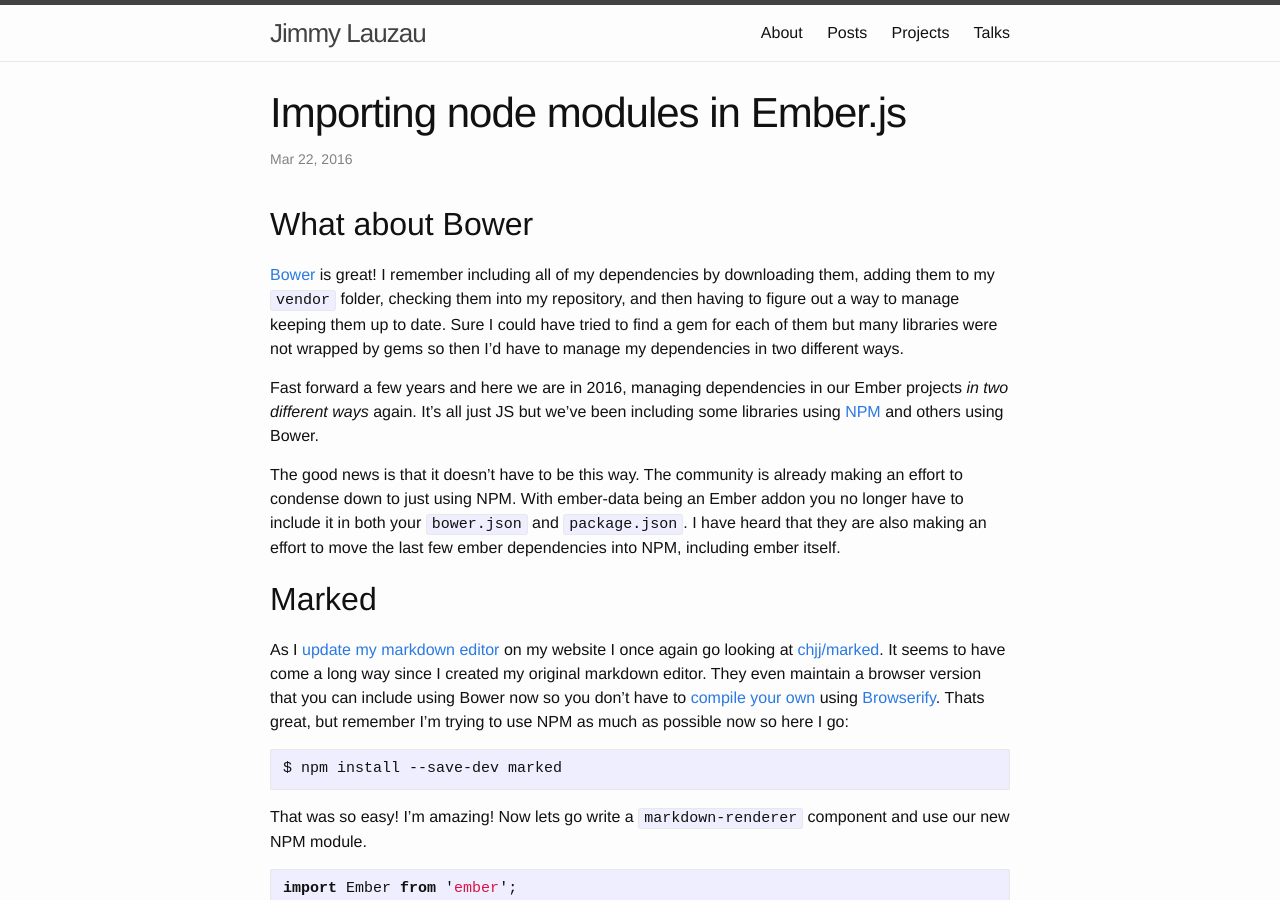
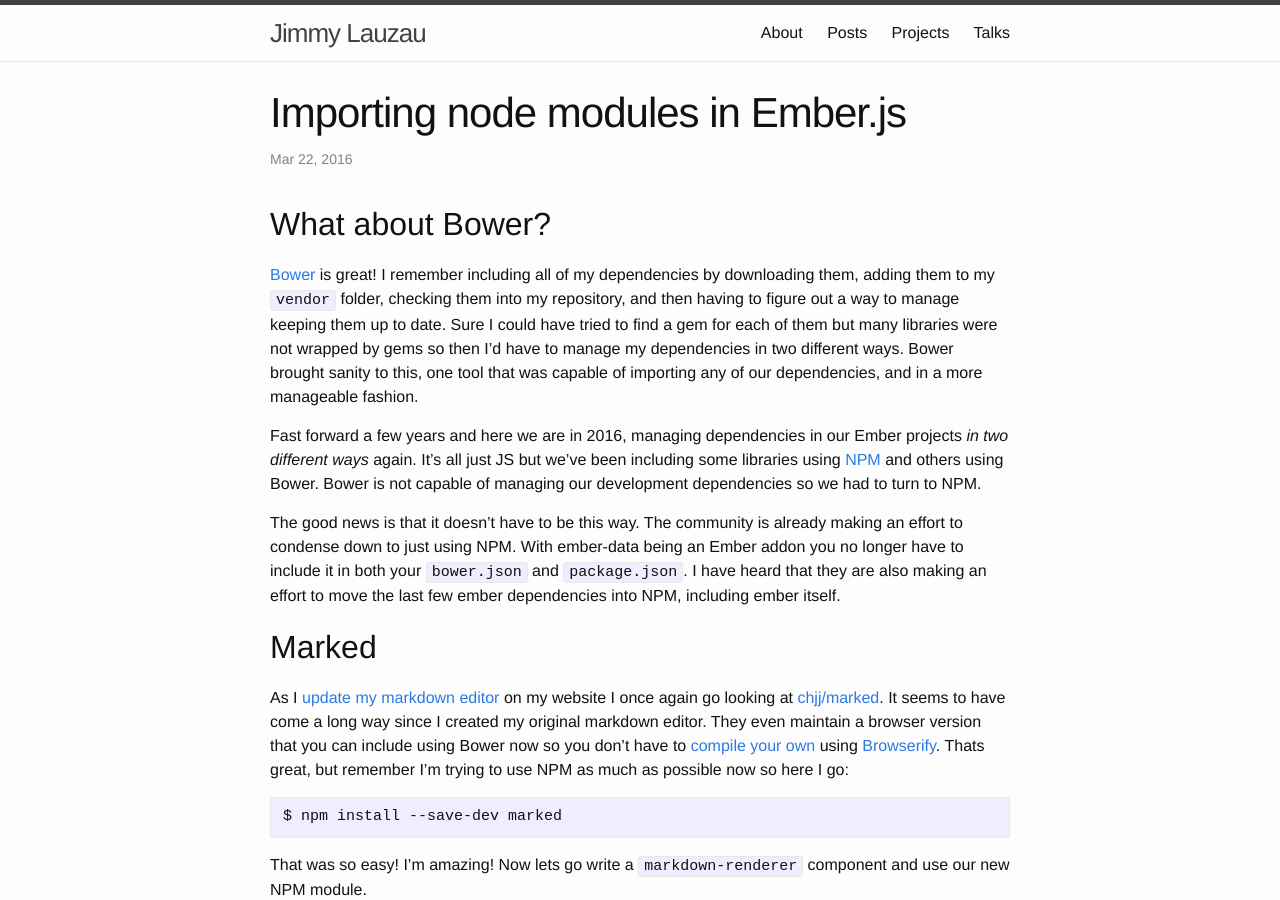
Before and after one commit to jimmay5469/jimmay5469.github.io, a Jekyll site: the page built from _posts/2016-03-22-importing-node-modules-in-ember-js.md, in a window 1280 px wide and 900 px high. Built offline with Jekyll 4.4.1, drawn with Linux system fonts in a browser that asks for light colours.

Commit message:
Cleanup post

```diff
--- a/_posts/2016-03-22-importing-node-modules-in-ember-js.md
+++ b/_posts/2016-03-22-importing-node-modules-in-ember-js.md
@@ -4,11 +4,11 @@
 date: 2016-03-22 10:35:00 -0400
 ---
 {% raw %}
-## What about Bower
+## What about Bower?
 
-[Bower](http://bower.io/) is great! I remember including all of my dependencies by downloading them, adding them to my `vendor` folder, checking them into my repository, and then having to figure out a way to manage keeping them up to date. Sure I could have tried to find a gem for each of them but many libraries were not wrapped by gems so then I'd have to manage my dependencies in two different ways.
+[Bower](http://bower.io/) is great! I remember including all of my dependencies by downloading them, adding them to my `vendor` folder, checking them into my repository, and then having to figure out a way to manage keeping them up to date. Sure I could have tried to find a gem for each of them but many libraries were not wrapped by gems so then I'd have to manage my dependencies in two different ways. Bower brought sanity to this, one tool that was capable of importing any of our dependencies, and in a more manageable fashion.
 
-Fast forward a few years and here we are in 2016, managing dependencies in our Ember projects _in two different ways_ again. It's all just JS but we've been including some libraries using [NPM](https://www.npmjs.com/) and others using Bower.
+Fast forward a few years and here we are in 2016, managing dependencies in our Ember projects _in two different ways_ again. It's all just JS but we've been including some libraries using [NPM](https://www.npmjs.com/) and others using Bower. Bower is not capable of managing our development dependencies so we had to turn to NPM.
 
 The good news is that it doesn't have to be this way. The community is already making an effort to condense down to just using NPM. With ember-data being an Ember addon you no longer have to include it in both your `bower.json` and `package.json`. I have heard that they are also making an effort to move the last few ember dependencies into NPM, including ember itself.
 
```
